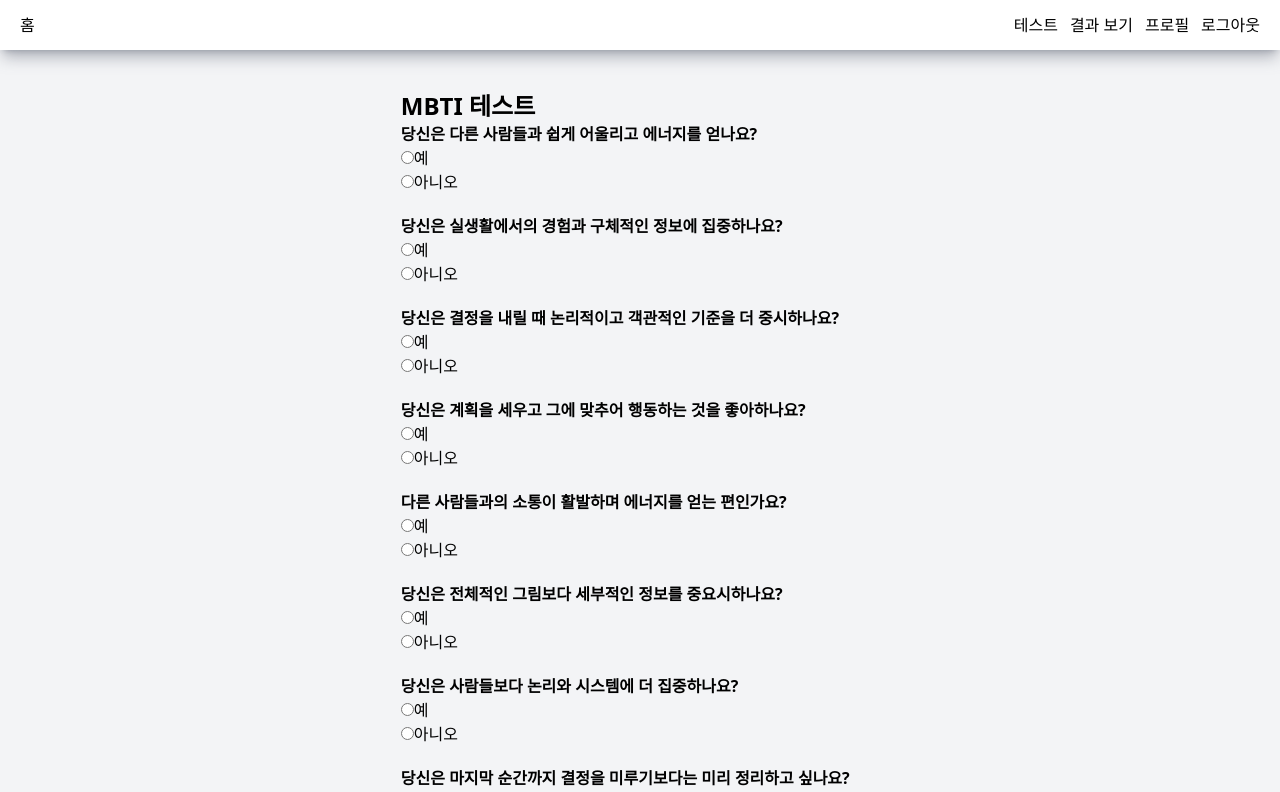
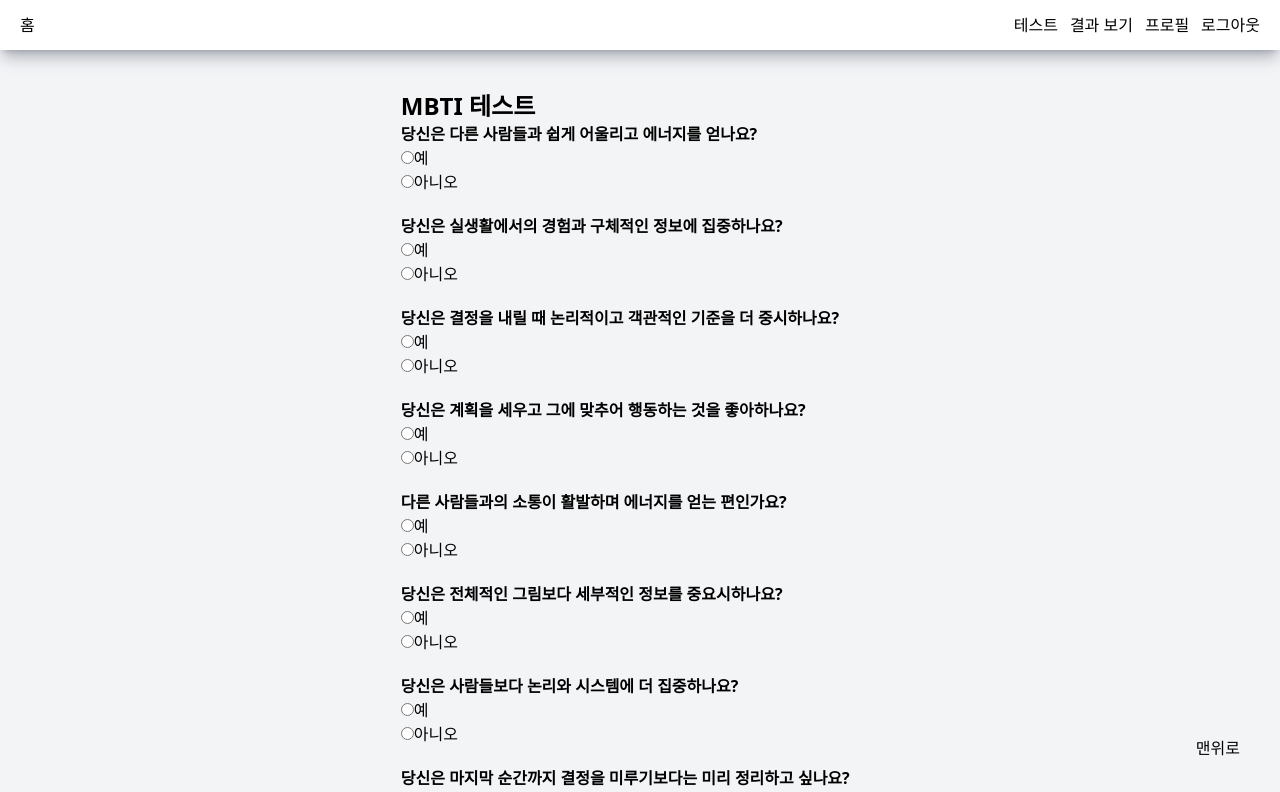
Before and after one commit to nninyeong/mbti-test, a React (Vite) app: page /test in a window 1280 px wide. Shown: the top 792 px of the page. Built offline with nearby package versions, Linux system fonts and the light colour scheme; no server answers; sample sign-in values are in the browser's storage.

Commit message:
:sparkles: feat: 맨위로 버튼 (가장 상단으로 이동) 추가

```diff
--- /dev/null
+++ b/src/components/Input/MoveTopButton.jsx
@@ -0,0 +1,18 @@
+import Button from './Button.jsx';
+
+const MoveTopButton = () => {
+  const handleMoveTop = () => {
+    window.scrollTo(0, 0);
+  };
+
+  return (
+    <Button
+      className='fixed bottom-10 right-10'
+      onClick={handleMoveTop}
+    >
+      맨위로
+    </Button>
+  );
+};
+
+export default MoveTopButton;
--- a/src/pages/Test.jsx
+++ b/src/pages/Test.jsx
@@ -6,6 +6,7 @@
 import { usePostTestResults } from '../api/testResults.js';
 import RecentResult from '../components/mbtiTest/RecentResult.jsx';
 import { userContext } from '../context/userContextProvider.jsx';
+import MoveTopButton from '../components/Input/MoveTopButton.jsx';
 
 const Test = () => {
   const { userProfile } = useContext(userContext);
@@ -64,6 +65,7 @@
         })}
         <Button type='submit'>제출하기</Button>
       </form>
+      <MoveTopButton />
     </div>
   );
 };
```
